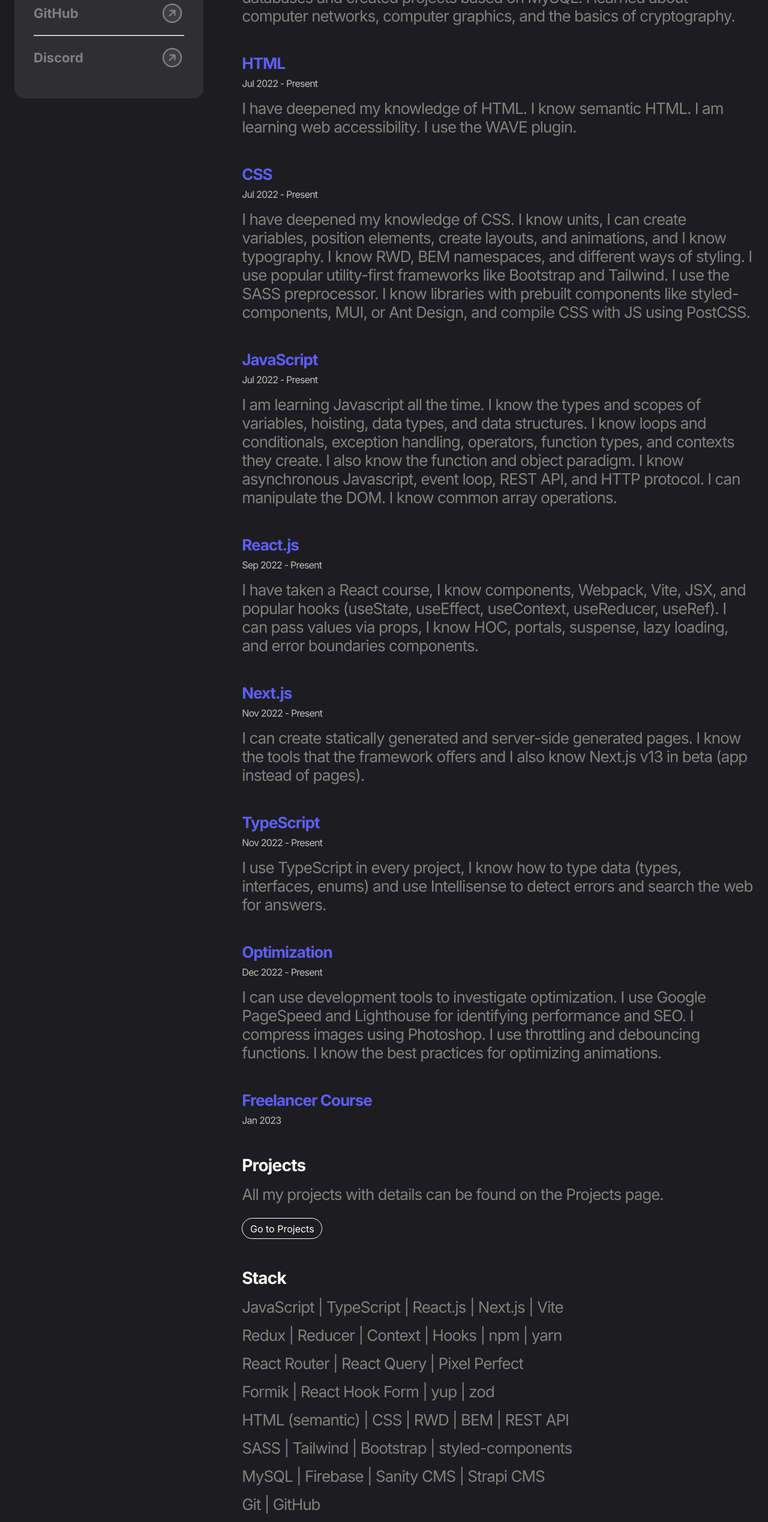
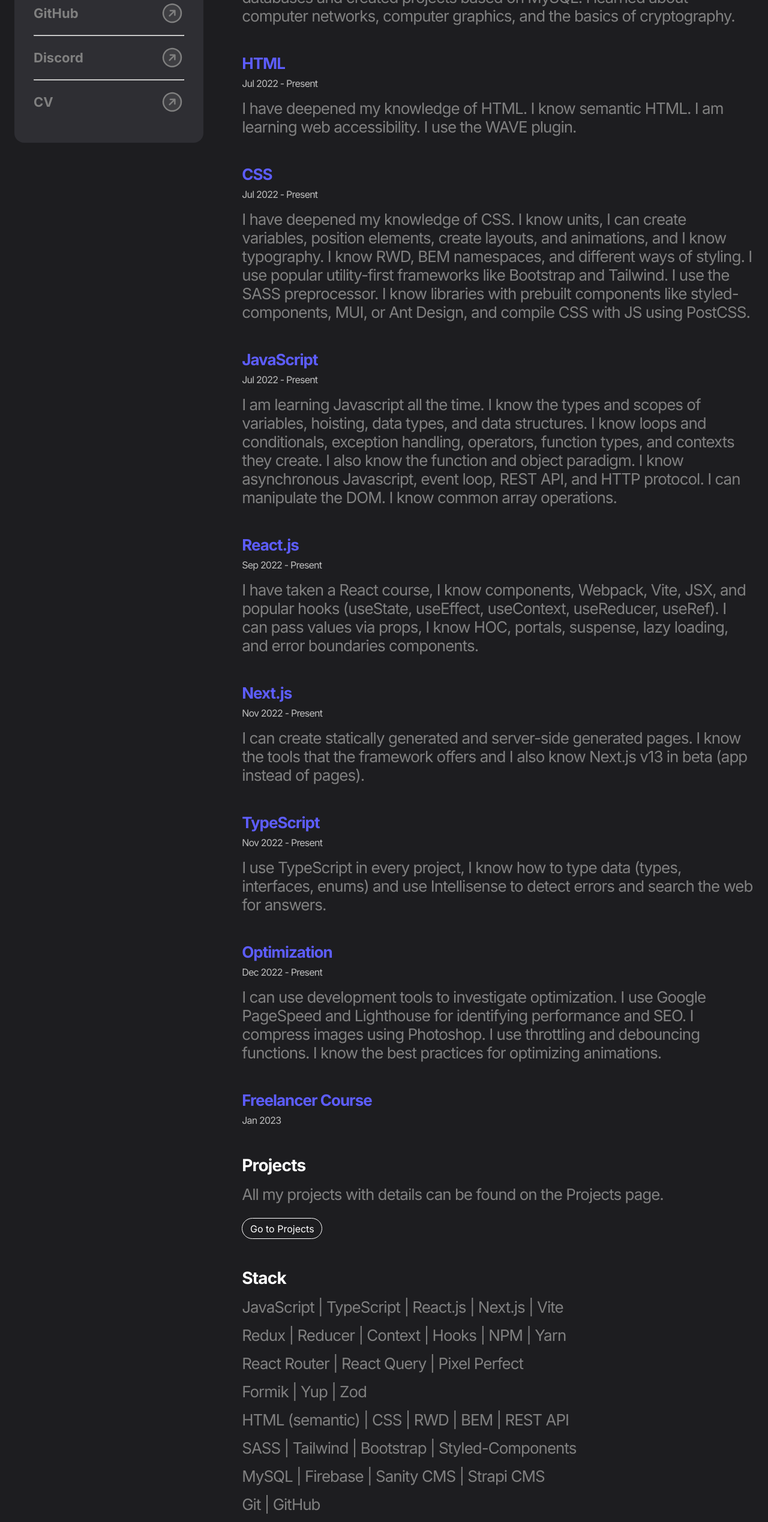
Before and after one commit to szymooneq/Personal-Portfolio, a Next.js app: page /resume in a window 1280 px wide. Shown: the part 1040-3578 px from the top of the page at 60% size. Built offline with nearby package versions, Linux system fonts and the light colour scheme.

Commit message:
chore: update content, some fixes

```diff
--- a/src/components/UI/Technologies/Technologies.tsx
+++ b/src/components/UI/Technologies/Technologies.tsx
@@ -28,7 +28,7 @@ function Technologies({ technologies }: props): JSX.Element {
 						width={20}
 						height={20}
 					/>
-					{el.title}
+					<p>{el.title}</p>
 				</Link>
 			))}
 			<Link
--- a/src/pages/resume.tsx
+++ b/src/pages/resume.tsx
@@ -65,11 +65,11 @@ const educationList = [
 
 const stackList = [
 	'JavaScript | TypeScript | React.js | Next.js | Vite',
-	'Redux | Reducer | Context | Hooks | npm | yarn',
+	'Redux | Reducer | Context | Hooks | NPM | Yarn',
 	'React Router | React Query | Pixel Perfect',
-	'Formik | React Hook Form | yup | zod',
+	'Formik | Yup | Zod',
 	'HTML (semantic) | CSS | RWD | BEM | REST API',
-	'SASS | Tailwind | Bootstrap | styled-components',
+	'SASS | Tailwind | Bootstrap | Styled-Components',
 	'MySQL | Firebase | Sanity CMS | Strapi CMS',
 	'Git | GitHub',
 	'VSCode | Figma | Adobe Photoshop'
@@ -77,7 +77,7 @@ const stackList = [
 
 const hobbyList = [
 	'Travel | Gaming | Web Design | Technology',
-	'Aircraft | Astronomy | Football'
+	'Aircraft | Photography | Football'
 ];
 
 function Resume(): JSX.Element {
@@ -113,7 +113,7 @@ function Resume(): JSX.Element {
 						</Link>
 					</div>
 					<div className={styles.card}>
-						{contactLinks.map((link, id) => (
+						{contactLinks.map((link) => (
 							<Fragment key={link.name}>
 								<div className={styles.link}>
 									<Link href={link.url} target="_blank" rel="noreferrer">
@@ -123,9 +123,17 @@ function Resume(): JSX.Element {
 										</div>
 									</Link>
 								</div>
-								{id < contactLinks.length - 1 && <hr />}
+								<hr />
 							</Fragment>
 						))}
+						<div className={styles.link}>
+							<Link href="CV_Szymon_Dudka.pdf" target="_blank" rel="noreferrer">
+								<div className={styles.linkDesc}>
+									<h2>CV</h2>
+									{rightUpCircleArrow}
+								</div>
+							</Link>
+						</div>
 					</div>
 				</div>
 				<div className={styles.content}>
```
Also changed, not shown: src/components/UI/ProjectCard/CardList.tsx (+8 -5 lines), src/components/UI/ProjectCard/ProjectCard.tsx (+8 -1 lines), src/components/UI/Technologies/Technologies.module.css (+21 -3 lines), 1 other file (tests, documents, lock files or other folders).
